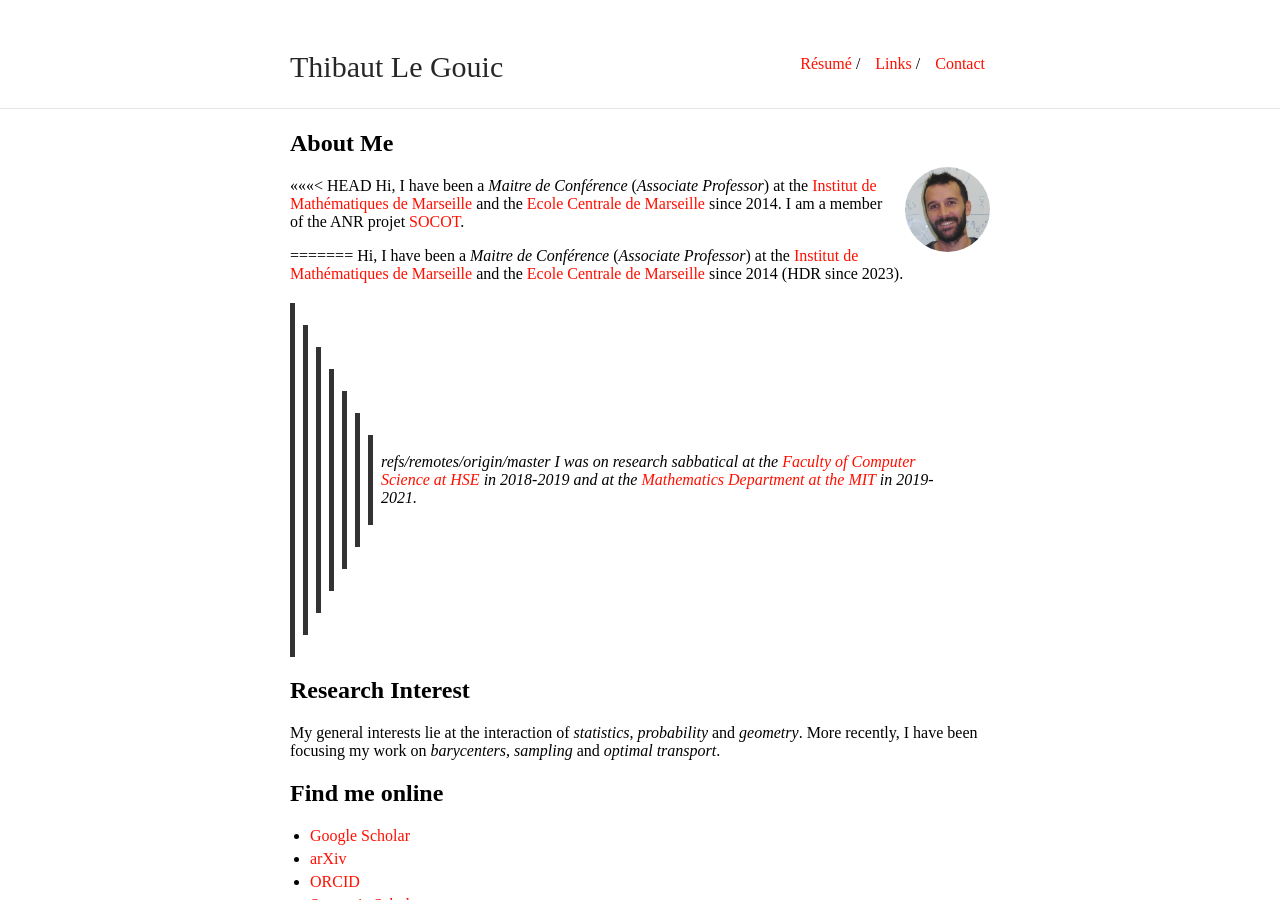
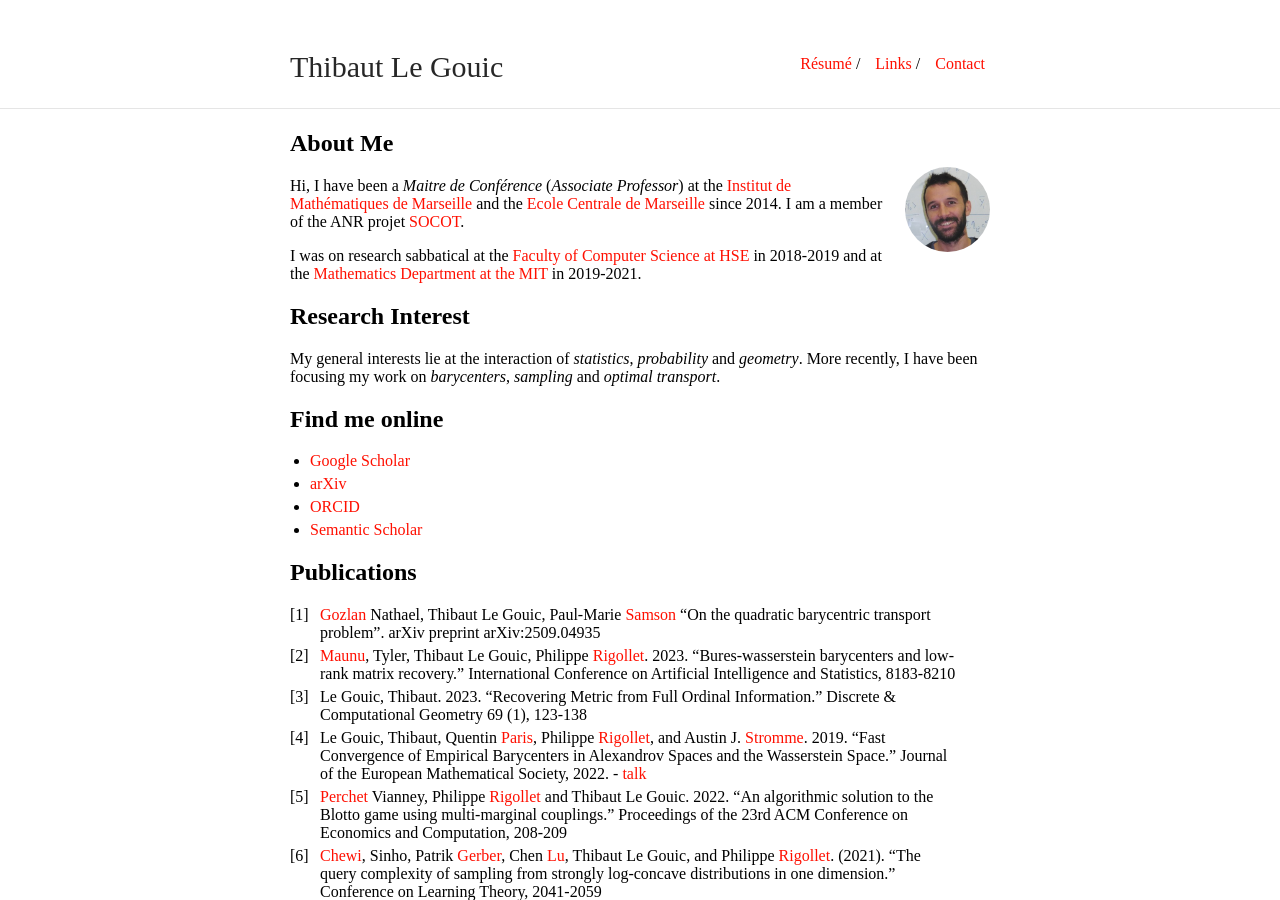
Before and after one commit to ThibautLG/thibautlg.github.io, a Jekyll site: the page built from index.md, in a window 1280 px wide and 900 px high. Built offline with Jekyll 4.4.1, drawn with Linux system fonts in a browser that asks for light colours; our own code applies the rules of GitHub Pages for plain Markdown files.

Commit message:
update!!

```diff
--- a/index.md
+++ b/index.md
@@ -6,13 +6,9 @@ layout: default
 
 <img class="profile-picture" src="photo_carre.jpg">
 
-<<<<<<< HEAD
 Hi, I have been a *Maitre de Conférence* (*Associate Professor*) at the [Institut de Mathématiques de Marseille](https://www.i2m.univ-amu.fr/) and the  [Ecole Centrale de Marseille](http://www.centrale-marseille.fr/) since 2014.
 I am a member of the ANR projet [SOCOT](https://codimd.math.cnrs.fr/s/vKWD_JtAu).
 
-=======
-Hi, I have been a *Maitre de Conférence* (*Associate Professor*) at the [Institut de Mathématiques de Marseille](https://www.i2m.univ-amu.fr/) and the  [Ecole Centrale de Marseille](http://www.centrale-marseille.fr/) since 2014 (HDR since 2023).
->>>>>>> refs/remotes/origin/master
 I was on research sabbatical at the [Faculty of Computer Science at HSE](https://cs.hse.ru/en) in 2018-2019 and at the [Mathematics Department at the MIT](http://math.mit.edu) in 2019-2021.
 
 ## Research Interest
```
